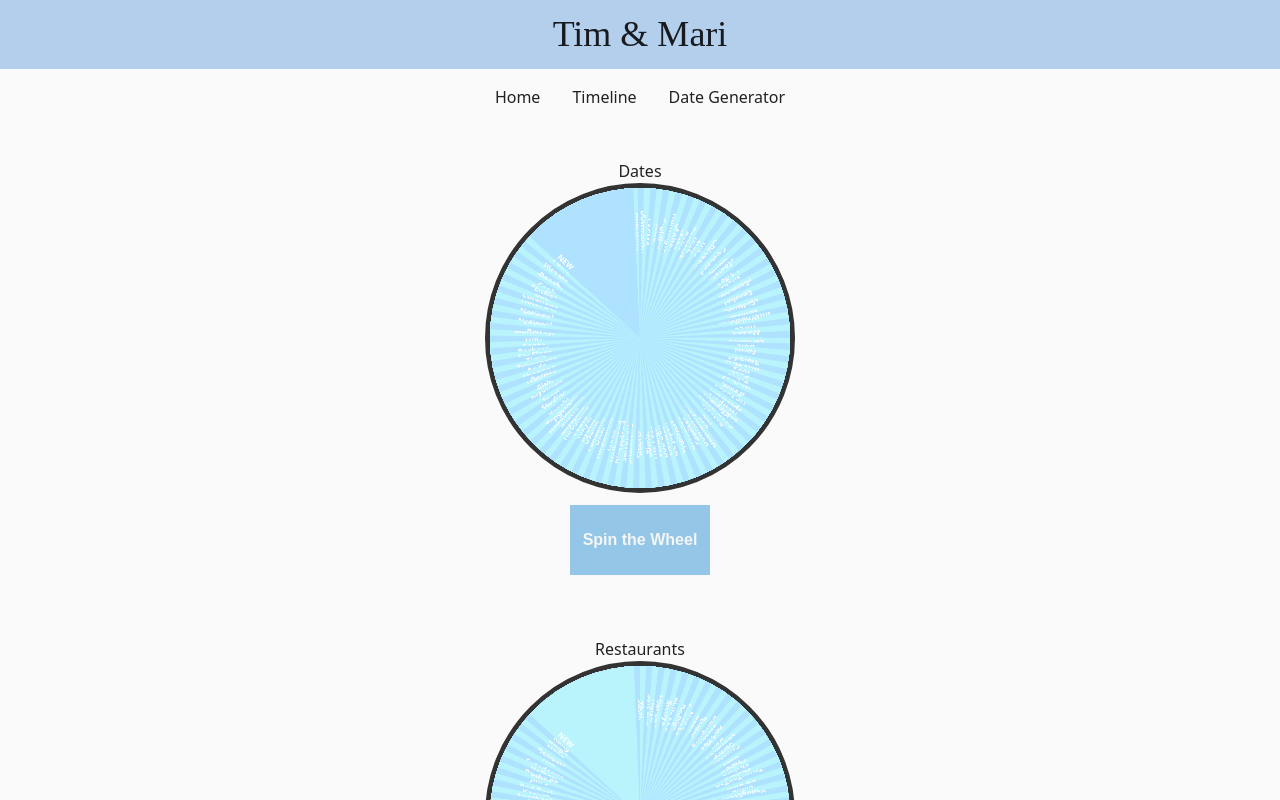
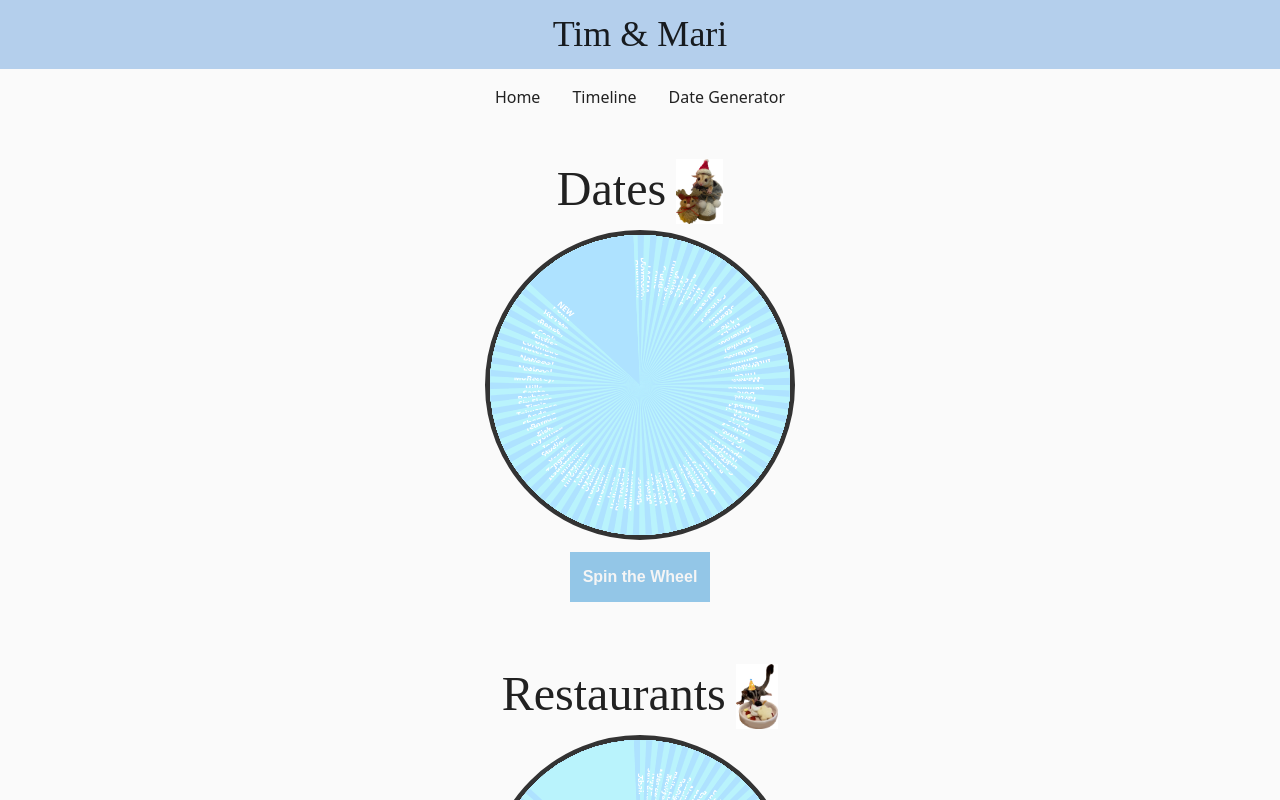
Before and after one commit to TimothyJan/TimMari, an Angular app: page /date-generator in a window 1280 px wide. Built offline with nearby package versions, Linux system fonts and the light colour scheme.

Commit message:
Updated Wheel with images and css

```diff
--- a/src/app/components/wheel/wheel.component.css
+++ b/src/app/components/wheel/wheel.component.css
@@ -4,6 +4,21 @@
   flex-direction: column;
   align-items: center;
   margin-top: 50px;
+}
+
+.title-container {
+  display: flex;
+}
+
+.wheel-title {
+  font-family: Forum;
+  font-weight: 400;
+  font-size: 3rem;
+  line-height: 1.25;
+  text-transform: none;
+  letter-spacing: 0em;
+  text-align: center;
+  word-break: break-word;
 }
 
 .wheel {
@@ -49,18 +64,15 @@
 }
 
 /* Button */
-
-.start-button-container {
+.spin-button-container {
   display: absolute;
   justify-content: center;
   padding: 12px;
 }
 
-.start-button {
-  /* display: flex; */
+.spin-button {
   /* height: 140px; */
-  /* width: 140px; */
-  height: 70px;
+  height: 50px;
   width: 140px;
   border-radius: 0%;
   font-family: 'Dosis', sans-serif;
@@ -82,7 +94,7 @@
 
   &:hover {
     /* height: 150px; */
-    height: 75px;
+    height: 55px;
     width: 150px;
     background-color: #AEE2FF;
     box-shadow: 0px 0px 44px rgba(17, 17, 17, 0.25);
@@ -90,12 +102,22 @@
 
   &:active {
     /* height: 135px; */
-    height: 65px;
+    height: 45px;
     width: 135px;
     color: #93C6E7;
     background-color: #459A9A;
     box-shadow: none;
-
     animation: shaking .15s ease-in-out infinite;
   }
 }
+
+/* Image */
+.wheel-img {
+  padding-left: 10px;
+  margin-right: auto;
+  margin-left: auto;
+}
+
+.wheel-img img {
+  height:65px;
+}
--- a/src/app/components/wheel/wheel.component.html
+++ b/src/app/components/wheel/wheel.component.html
@@ -1,8 +1,13 @@
 
 <div class="wheel-container">
 
-  <div class="wheel-title">
-    {{ this.title }}
+  <div class="title-container">
+    <div class="wheel-title">
+      {{ this.title }}
+    </div>
+    <div class="wheel-img">
+      <img [src]="imageUrl" alt="Wasabi">
+    </div>
   </div>
 
   <div class="wheel" [style.transform]="wheelTransform">
@@ -10,7 +15,10 @@
       <div class="segment-text">{{ option }}</div>
     </div>
   </div>
-  <div class="start-button-container">
-    <button class="start-button" (click)="spin()">Spin the Wheel</button>
+  <div class="wheel-bottom">
+    <div class="spin-button-container">
+      <button class="spin-button" (click)="spin()">Spin the Wheel</button>
+    </div>
   </div>
+
 </div>
--- a/src/app/components/wheel/wheel.component.ts
+++ b/src/app/components/wheel/wheel.component.ts
@@ -10,6 +10,7 @@ export class WheelComponent implements OnInit {
 
   @Input() category: string = "";
   title: string = "";
+  imageUrl: string = "";
   options: string[] = [];
   segmentAngle: number = 0;
   wheelTransform: string = '';
@@ -18,32 +19,10 @@ export class WheelComponent implements OnInit {
   constructor() {}
 
   ngOnInit() {
-    switch(this.category) {
-      case "dates":
-        this.title = "Dates";
-        this.options = data["dates"];
-        this.options.push("NEW DATE");
-        break;
-      case "restaurants":
-        this.title = "Restaurants";
-        this.options = data["restaurants"];
-        this.options.push("NEW RESTAURANT");
-        break;
-      case "desserts":
-        this.title = "Desserts";
-        this.options = data["desserts"];
-        this.options.push("NEW DESSERT");
-        break;
-      case "hikes":
-        this.title = "Hikes";
-        this.options = data["hikes"];
-        this.options.push("NEW HIKE");
-        break;
-      default:
-        console.log("Issue receiving input 'category'");
-        break;
-    }
-    this.segmentAngle = 360 / this.options.length;
+    this.setTitle();
+    this.setImage();
+    this.setOptions();
+    this.setSegmentAngle();
   }
 
   spin() {
@@ -62,4 +41,72 @@ export class WheelComponent implements OnInit {
     }, 5000); // Match the duration of the CSS transition
   }
 
+  setTitle() {
+    switch(this.category) {
+      case "dates":
+        this.title = "Dates";
+        break;
+      case "restaurants":
+        this.title = "Restaurants";
+        break;
+      case "desserts":
+        this.title = "Desserts";
+        break;
+      case "hikes":
+        this.title = "Hikes";
+        break;
+      default:
+        console.log("Issue receiving input 'category' for title");
+        break;
+    }
+  }
+
+  setImage() {
+    switch(this.category) {
+      case "dates":
+        this.imageUrl = "assets/images/WasaPon/Pon1.jpg";
+        break;
+      case "restaurants":
+        this.imageUrl = "assets/images/WasaPon/Wasa2.jpg";
+        break;
+      case "desserts":
+        this.imageUrl = "assets/images/WasaPon/Pon2.jpg";
+        break;
+      case "hikes":
+        this.imageUrl = "assets/images/WasaPon/Wasa3.jpg";
+        break;
+      default:
+        console.log("Issue receiving input 'category' for images");
+        break;
+    }
+  }
+
+  setOptions() {
+    switch(this.category) {
+      case "dates":
+        this.options = data["dates"];
+        this.options.push("NEW DATE");
+        break;
+      case "restaurants":
+        this.options = data["restaurants"];
+        this.options.push("NEW RESTAURANT");
+        break;
+      case "desserts":
+        this.options = data["desserts"];
+        this.options.push("NEW DESSERT");
+        break;
+      case "hikes":
+        this.options = data["hikes"];
+        this.options.push("NEW HIKE");
+        break;
+      default:
+        console.log("Issue receiving input 'category' for options");
+        break;
+    }
+  }
+
+  setSegmentAngle() {
+    this.segmentAngle = 360 / this.options.length;
+  }
+
 }
```
